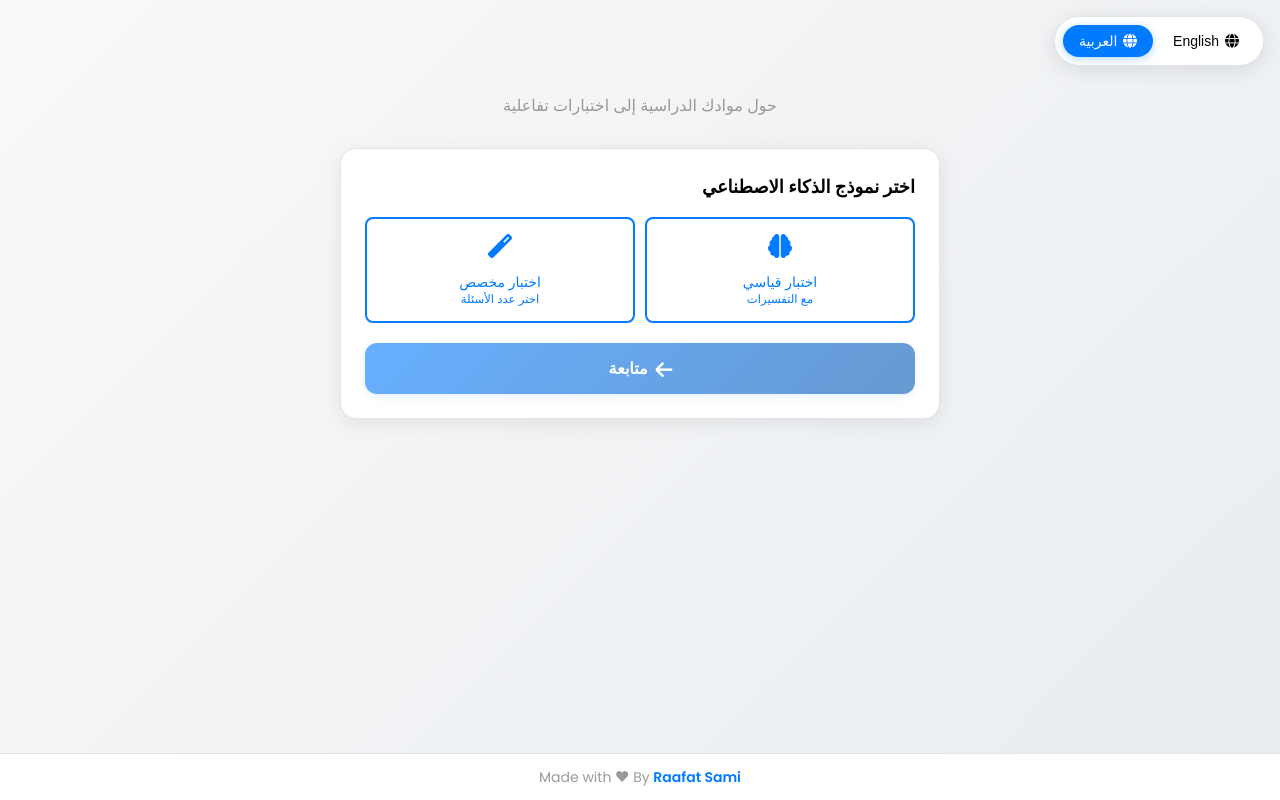
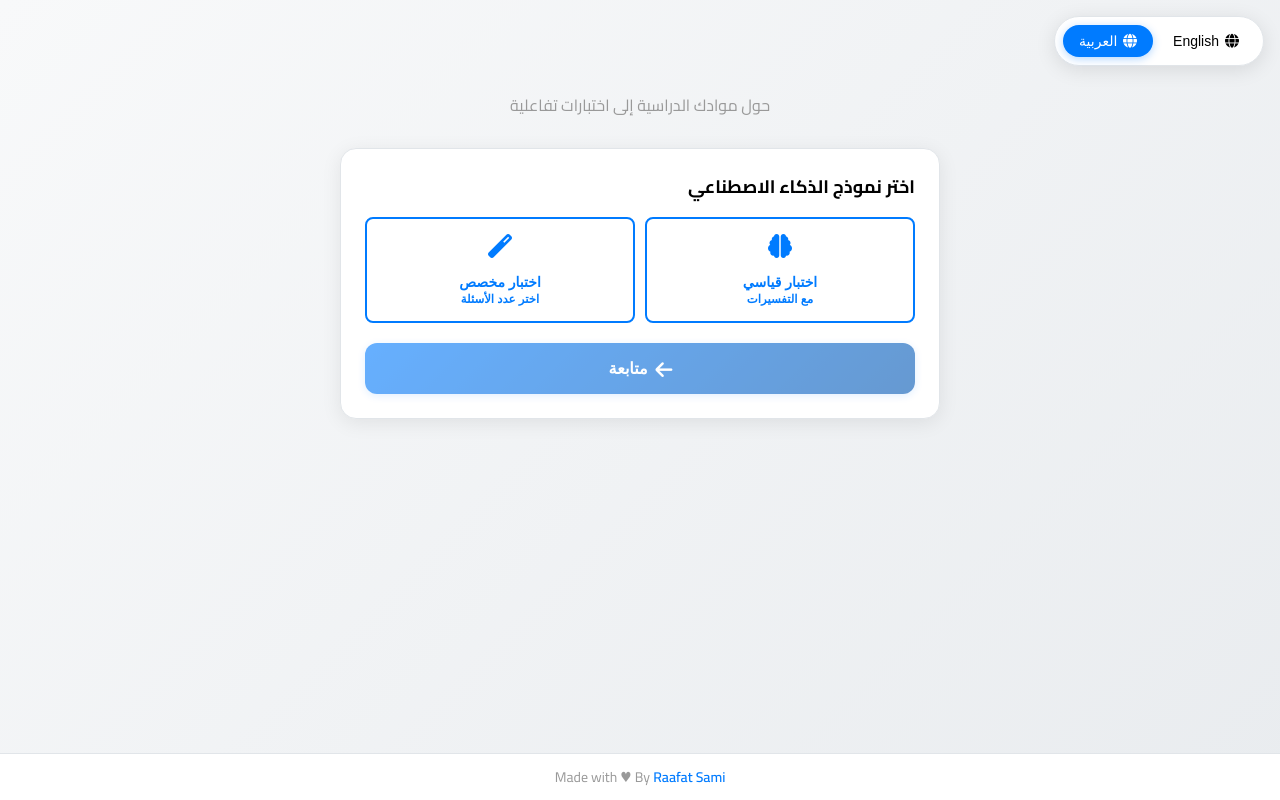
Before and after one commit to RefOoSami001/quiz-mini-app, a Flask app: page / in a window 1280 px wide. Run offline with Flask 3, Linux system fonts and the light colour scheme; some libraries are stand-ins or nearby versions.

Commit message:
GUI: load Cairo/Poppins with full weights, switch font by dir; make showResults finalize and reveal results view; minor weight tweaks

```diff
--- a/templates/index.html
+++ b/templates/index.html
@@ -7,7 +7,7 @@
     <script src="https://telegram.org/js/telegram-web-app.js"></script>
     <link rel="preconnect" href="https://fonts.googleapis.com">
     <link rel="preconnect" href="https://fonts.gstatic.com" crossorigin>
-    <link href="https://fonts.googleapis.com/css2?family=Poppins:wght@300;400;500;600;700&family=Cairo:wght@300;400;500;600;700&display=swap" rel="stylesheet">
+    <link href="https://fonts.googleapis.com/css2?family=Poppins:wght@300;400;500;600;700;800;900&family=Cairo:wght@300;400;500;600;700;800;900&display=swap" rel="stylesheet">
     <link rel="stylesheet" href="https://cdnjs.cloudflare.com/ajax/libs/font-awesome/6.4.0/css/all.min.css">
     <style>
         * {
@@ -19,12 +19,19 @@
         :root {
             --font-english: 'Poppins', -apple-system, BlinkMacSystemFont, 'Segoe UI', Roboto, sans-serif;
             --font-arabic: 'Cairo', 'Segoe UI', Tahoma, Arial, sans-serif;
+            --font-weight-thin: 300;
+            --font-weight-regular: 400;
+            --font-weight-medium: 500;
+            --font-weight-semibold: 600;
+            --font-weight-bold: 700;
+            --font-weight-extrabold: 800;
+            --font-weight-black: 900;
             --animation-duration: 0.2s;
             --animation-easing: cubic-bezier(0.4, 0, 0.2, 1);
         }
 
         body {
-            font-family: var(--font-english);
+            font-family: var(--font-arabic);
             background: linear-gradient(135deg, var(--tg-theme-bg-color, #f8f9fa) 0%, var(--tg-theme-secondary-bg-color, #e9ecef) 100%);
             color: var(--tg-theme-text-color, #212529);
             line-height: 1.6;
@@ -34,9 +41,8 @@
             transition: all var(--animation-duration) var(--animation-easing);
         }
 
-        body[dir="rtl"] {
-            font-family: var(--font-arabic);
-        }
+        body[dir="rtl"] { font-family: var(--font-arabic); }
+        body[dir="ltr"] { font-family: var(--font-english); }
 
         .container {
             max-width: 600px;
@@ -1300,6 +1306,16 @@
                         icon.className = 'fas fa-arrow-right';
                     });
                 }
+
+                // Apply stronger weights for headings in English, keep Cairo defaults in Arabic
+                const headingEls = document.querySelectorAll('.welcome-title, .step-title, .logo-text');
+                headingEls.forEach(el => {
+                    el.style.fontWeight = lang === 'ar' ? '700' : '800';
+                });
+                const buttonEls = document.querySelectorAll('.btn, .model-btn, .input-btn, .count-btn');
+                buttonEls.forEach(el => {
+                    el.style.fontWeight = lang === 'ar' ? '600' : '600';
+                });
             }
 
             initializeEventListeners() {
@@ -1790,6 +1806,18 @@
                 // Hide quiz container and show results
                 document.getElementById('quizContainer').classList.remove('active');
                 document.getElementById('resultsContainer').classList.add('active');
+
+                // Ensure next button is hidden and explanation collapsed
+                const nextBtn = document.getElementById('nextQuestion');
+                if (nextBtn) {
+                    nextBtn.style.display = 'none';
+                    nextBtn.disabled = true;
+                }
+                const explanationBox = document.getElementById('explanation');
+                if (explanationBox) explanationBox.classList.remove('show');
+
+                // Scroll to top so results are visible immediately
+                try { window.scrollTo({ top: 0, behavior: 'smooth' }); } catch (_) {}
             }
 
             restartQuiz() {
```
